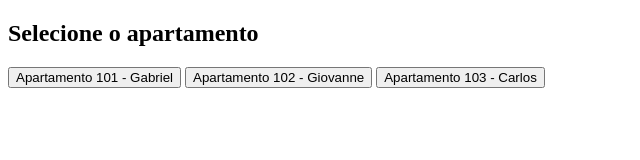
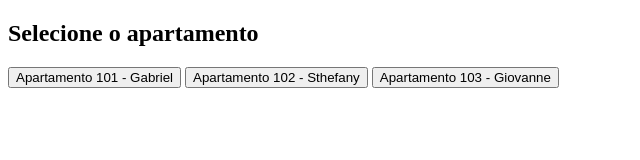
Before and after one commit to elsonalmeida/interfonegopouva, a plain HTML site: page index.html in a window 1280 px wide. Shown: the full height of the page, 0-640 px from the left. Drawn offline with Linux system fonts and the light colour scheme.

Commit message:
Update index.html

```diff
--- a/index.html
+++ b/index.html
@@ -8,8 +8,8 @@
 <body>
   <h2>Selecione o apartamento</h2>
   <button onclick="chamar('101')">Apartamento 101 - Gabriel</button>
-  <button onclick="chamar('102')">Apartamento 102 - Giovanne</button>
-  <button onclick="chamar('103')">Apartamento 103 - Carlos</button>
+  <button onclick="chamar('102')">Apartamento 102 - Sthefany</button>
+  <button onclick="chamar('103')">Apartamento 103 - Giovanne</button>
 
   <script>
     function chamar(apto) {
```
